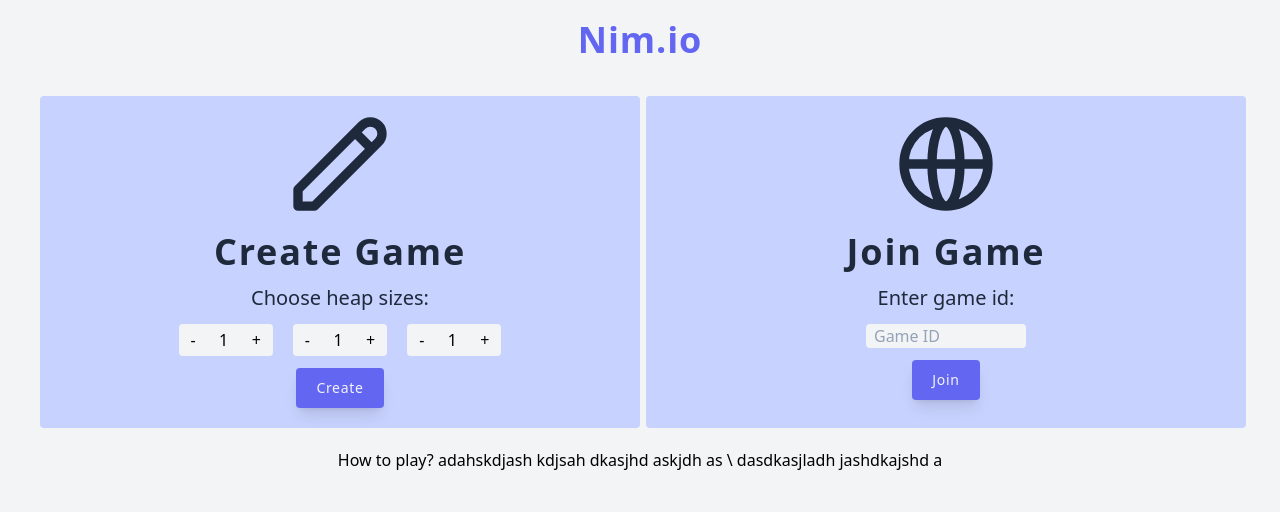
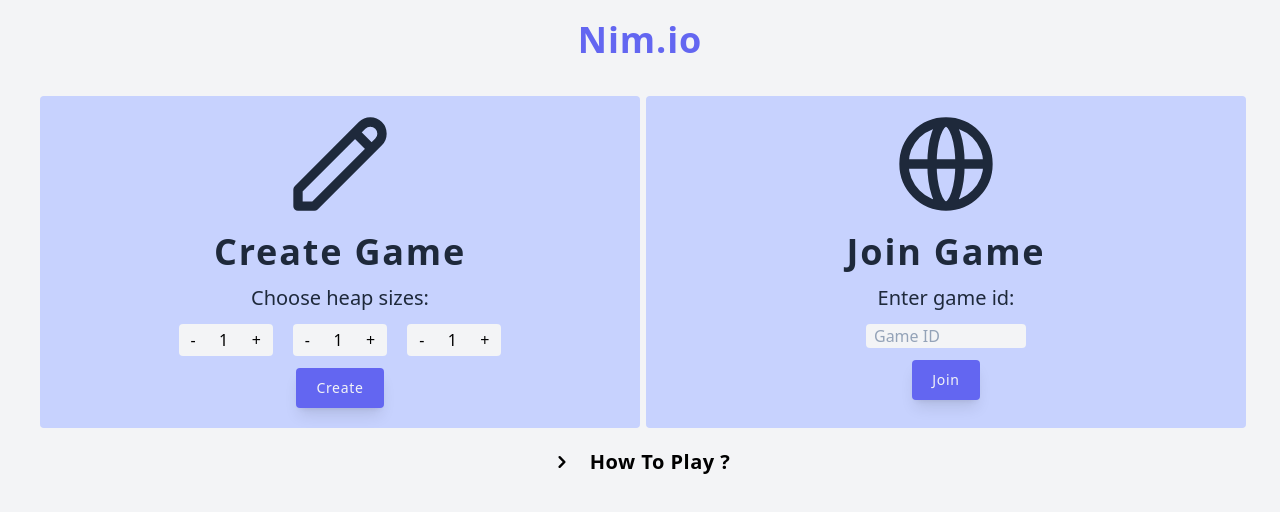
Before and after one commit to GuyHaviv37/nim.io-web, a React (Vite) app: page / in a window 1280 px wide. Shown: the top 512 px of the page. Built offline with nearby package versions, Linux system fonts and the light colour scheme.

Commit message:
add how to play section

```diff
--- /dev/null
+++ b/src/components/HowToPlay.tsx
@@ -0,0 +1,27 @@
+import React, { useState } from 'react';
+import { ChevronRightIcon } from '@heroicons/react/solid'
+
+const HowToPlay = () => {
+    const [showContent, setShowContent] = useState(false);
+    const showContentHandler = () => {
+        setShowContent(prevValue => !prevValue);
+    };
+
+    return (
+        <div className="flex flex-col bg-gray-100 py-5 px-10 text-center">
+            <div className="flex items-center justify-center space-x-4 cursor-pointer" onClick={showContentHandler}>
+                <ChevronRightIcon className={`w-6 h-6 transform ${showContent ? 'rotate-90' : 'rotate-0'}`} />
+                <h5 className="text-lg font-semibold tracking-wide xl:text-xl">How To Play ?</h5>
+            </div>
+            {showContent && <ul className="px-10 pt-2 text-sm text-left md:text-center md:text-base md:font-thin xl:text-lg">
+                <li><a className="underline text-blue-600 font-semibold" href="https://en.wikipedia.org/wiki/Nim" target="_blank">Nim</a> is a 2-player, turn-based, mathematical game of strategy.</li>
+                <li>The game starts with 3 heaps with some number of blocks (1-25).</li>
+                <li>Each player, in his turn, selects to remove some blocks.</li>
+                <li>He must remove <strong>at least one block</strong> at his turn, from a <strong>single</strong> heap.</li>
+                <li>The player which removes the <strong>LAST</strong> block in all of the heaps - wins the game !</li>
+            </ul>}
+        </div>
+    )
+}
+
+export default React.memo(HowToPlay);
--- a/src/screens/MainMenuScreen/index.tsx
+++ b/src/screens/MainMenuScreen/index.tsx
@@ -4,6 +4,7 @@ import HeapInput from '../../components/HeapInput';
 import LinkButton from '../../components/LinkButton';
 import GameIdInput from '../../components/GameIdInput';
 import {v4 as uuidv4} from 'uuid';
+import HowToPlay from '../../components/HowToPlay';
 
 const generateUniqueId = () => {
     return uuidv4().substring(0,8);
@@ -19,7 +20,7 @@ const MainMenuScreen: React.FC = () => {
     }, [setGameId]);
 
     return (
-        <div className="pt-5">
+        <main className="pt-5">
             <h2 className='font-semibold text-4xl text-center tracking-wide text-indigo-500'>Nim.io</h2>
             <div className="mt-9 px-10">
                 <div className="grid grid-rows-2 space-y-3 sm:grid-rows-1 sm:grid-cols-2 sm:space-x-2 sm:space-y-0 md:space-x-3">
@@ -45,11 +46,8 @@ const MainMenuScreen: React.FC = () => {
                     </MenuCard>
                 </div>
             </div>
-            <div className=" bg-gray-100 py-5 text-center">How to play?
-            adahskdjash kdjsah dkasjhd askjdh as \
-            dasdkasjladh
-             jashdkajshd a</div>
-        </div>
+            <HowToPlay/>
+        </main>
     )
 }
 
```
